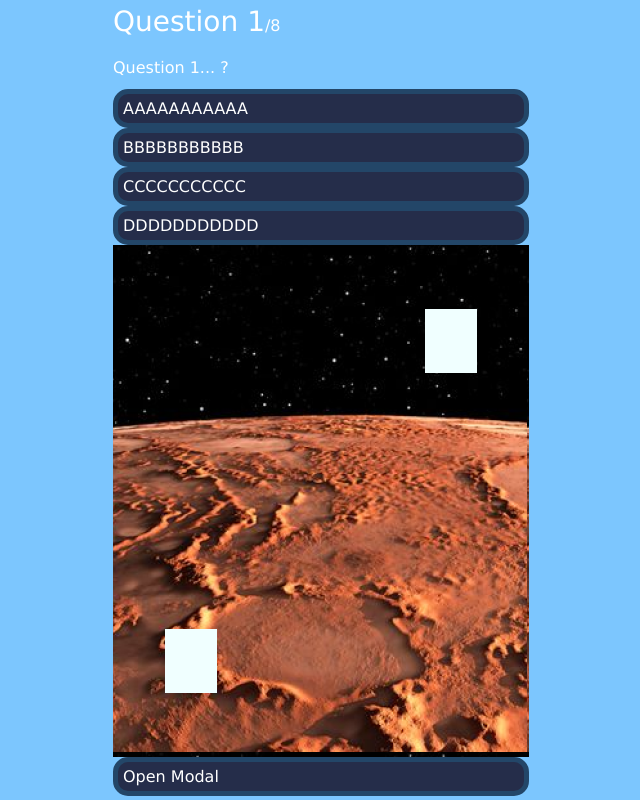
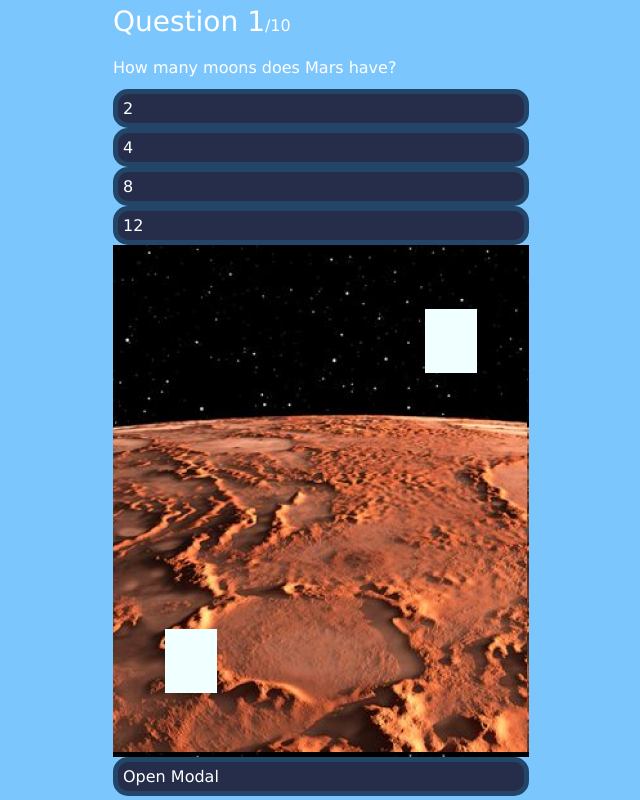
Before and after one commit to LucaMilanese90/hackathon, a React (Create React App) app: page /questions in a window 1280 px wide. Shown: the whole page, without its empty margins (319-959 px from the left). Built offline with nearby package versions, Linux system fonts and the light colour scheme.

Commit message:
Added questions

```diff
--- a/src/components/Grid.js
+++ b/src/components/Grid.js
@@ -7,10 +7,10 @@ const Grid = ({ mapA, position }) => {
             key={cell}
             className={
               i + 1 === position[0] && index + 1 === position[1]
-                ? 'visible'
+                ? "visible"
                 : i === 1 && index === 6
-                ? 'visible'
-                : 'not-visible'
+                ? "visible"
+                : "not-visible"
             }
           ></div>
         ))
--- a/src/components/Questions.js
+++ b/src/components/Questions.js
@@ -1,77 +1,97 @@
-import React, { useState, useEffect } from 'react';
+import React, { useState, useEffect } from "react";
 
 const Questions = ({ setMapA, position, setPosition }) => {
   const questions = [
     {
-      questionText: 'Question 1... ?',
+      questionText: "How many moons does Mars have?",
       answerOptions: [
-        { answerText: 'AAAAAAAAAAA', isCorrect: false },
-        { answerText: 'BBBBBBBBBBB', isCorrect: false },
-        { answerText: 'CCCCCCCCCCC', isCorrect: true },
-        { answerText: 'DDDDDDDDDDD', isCorrect: false },
+        { answerText: "2", isCorrect: true },
+        { answerText: "4", isCorrect: false },
+        { answerText: "8", isCorrect: false },
+        { answerText: "12", isCorrect: false },
       ],
     },
     {
-      questionText: 'Question 2... ?',
+      questionText: "Mars is …",
       answerOptions: [
-        { answerText: 'AAAAAAAAAAA', isCorrect: false },
-        { answerText: 'BBBBBBBBBBB', isCorrect: false },
-        { answerText: 'CCCCCCCCCCC', isCorrect: true },
-        { answerText: 'DDDDDDDDDDD', isCorrect: false },
+        { answerText: "Bigger than Earth", isCorrect: false },
+        { answerText: "Smaller than Earth", isCorrect: true },
+        { answerText: "The closest planet to Earth", isCorrect: false },
+        { answerText: "Warmer than Earth", isCorrect: false },
       ],
     },
     {
-      questionText: 'Question 3... ?',
+      questionText: "What is Mars’s nickname?",
       answerOptions: [
-        { answerText: 'AAAAAAAAAAA', isCorrect: false },
-        { answerText: 'BBBBBBBBBBB', isCorrect: false },
-        { answerText: 'CCCCCCCCCCC', isCorrect: true },
-        { answerText: 'DDDDDDDDDDD', isCorrect: false },
+        { answerText: "The dusty planet", isCorrect: false },
+        { answerText: "The hot planet", isCorrect: false },
+        { answerText: "The orange planet", isCorrect: false },
+        { answerText: "The red planet", isCorrect: true },
       ],
     },
     {
-      questionText: 'Question 4... ?',
+      questionText: "About how long would it take to travel to Mars?",
       answerOptions: [
-        { answerText: 'AAAAAAAAAAA', isCorrect: false },
-        { answerText: 'BBBBBBBBBBB', isCorrect: false },
-        { answerText: 'CCCCCCCCCCC', isCorrect: true },
-        { answerText: 'DDDDDDDDDDD', isCorrect: false },
+        { answerText: "Three days", isCorrect: false },
+        { answerText: "A month", isCorrect: false },
+        { answerText: "Eight Months", isCorrect: true },
+        { answerText: "Two years", isCorrect: false },
       ],
     },
     {
-      questionText: 'Question 5... ?',
+      questionText: "How many astronauts walk on the surface of Mars?",
       answerOptions: [
-        { answerText: 'AAAAAAAAAAA', isCorrect: false },
-        { answerText: 'BBBBBBBBBBB', isCorrect: false },
-        { answerText: 'CCCCCCCCCCC', isCorrect: true },
-        { answerText: 'DDDDDDDDDDD', isCorrect: false },
+        { answerText: "0", isCorrect: true },
+        { answerText: "2", isCorrect: false },
+        { answerText: "4", isCorrect: false },
+        { answerText: "6", isCorrect: false },
       ],
     },
     {
-      questionText: 'Question 6... ?',
+      questionText: "Mars I the __ planet from the sun.",
       answerOptions: [
-        { answerText: 'AAAAAAAAAAA', isCorrect: false },
-        { answerText: 'BBBBBBBBBBB', isCorrect: false },
-        { answerText: 'CCCCCCCCCCC', isCorrect: true },
-        { answerText: 'DDDDDDDDDDD', isCorrect: false },
+        { answerText: "Second", isCorrect: false },
+        { answerText: "Third", isCorrect: false },
+        { answerText: "Fourth", isCorrect: true },
+        { answerText: "Sixth", isCorrect: false },
       ],
     },
     {
-      questionText: 'Question 7... ?',
+      questionText:
+        "Mars’s atmosphere has too much of which gas, making it impossible for humans to breathe without a space suit?",
       answerOptions: [
-        { answerText: 'AAAAAAAAAAA', isCorrect: false },
-        { answerText: 'BBBBBBBBBBB', isCorrect: false },
-        { answerText: 'CCCCCCCCCCC', isCorrect: true },
-        { answerText: 'DDDDDDDDDDD', isCorrect: false },
+        { answerText: "Carbon dioxide", isCorrect: true },
+        { answerText: "Hydrogen", isCorrect: false },
+        { answerText: "Oxygen", isCorrect: false },
+        { answerText: "Nitrogen", isCorrect: false },
       ],
     },
     {
-      questionText: 'Question 8... ?',
+      questionText: "What is the largest mountain on Mars?",
       answerOptions: [
-        { answerText: 'AAAAAAAAAAA', isCorrect: false },
-        { answerText: 'BBBBBBBBBBB', isCorrect: false },
-        { answerText: 'CCCCCCCCCCC', isCorrect: true },
-        { answerText: 'DDDDDDDDDDD', isCorrect: false },
+        { answerText: "Olympus Mons", isCorrect: true },
+        { answerText: "Mount Everest", isCorrect: false },
+        { answerText: "Manua Loa", isCorrect: false },
+        { answerText: "Tamu Massif", isCorrect: false },
+      ],
+    },
+    {
+      questionText: "How long is the day on Mars?",
+      answerOptions: [
+        { answerText: "around 16h40m", isCorrect: false },
+        { answerText: "around 24h40m", isCorrect: true },
+        { answerText: "around 35h20m", isCorrect: false },
+        { answerText: "around 48h10m", isCorrect: false },
+      ],
+    },
+    {
+      questionText:
+        "What was the name of the first NASA rover to land on Mars?",
+      answerOptions: [
+        { answerText: "Spirit", isCorrect: false },
+        { answerText: "Mars 1", isCorrect: false },
+        { answerText: "Opportunity", isCorrect: false },
+        { answerText: "Sojourner ", isCorrect: true },
       ],
     },
   ];
```
Also changed, not shown: src/App.css (+4 -4 lines), 1 other file (tests, documents, lock files or other folders).
